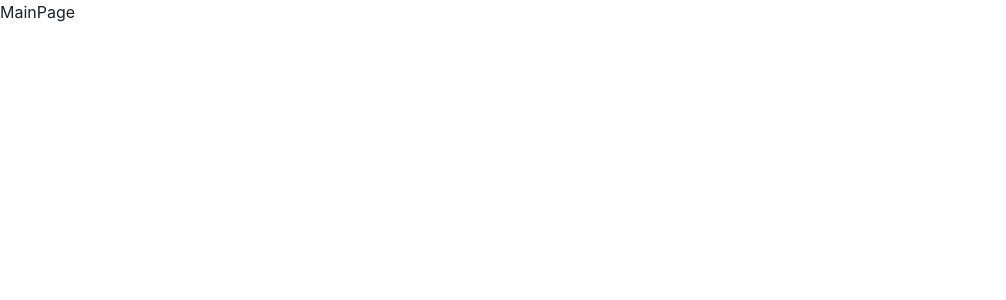
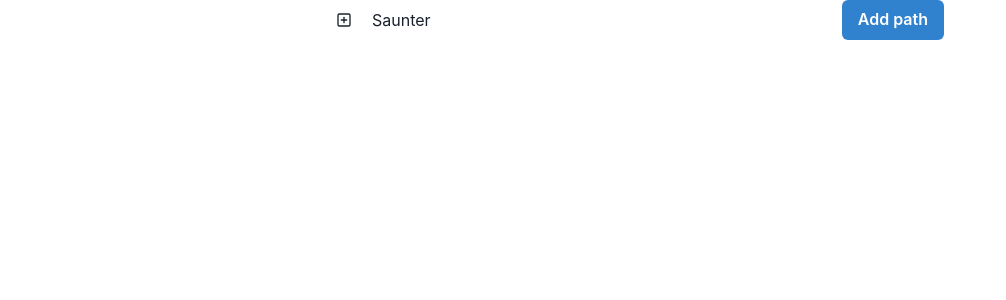
Before and after one commit to AkelaWhiteWolf/saunter, a React (Vite) app: page / in a window 1280 px wide. Shown: the top 300 px of the page, without its empty margins (0-1006 px from the left). Built offline with nearby package versions, Linux system fonts and the light colour scheme.

Commit message:
dev/all modals component added

```diff
--- a/src/App.tsx
+++ b/src/App.tsx
@@ -3,6 +3,7 @@ import { ChakraProvider } from '@chakra-ui/react';
 import { Provider } from 'react-redux';
 import { store } from 'src/redux';
 import { MainPage } from 'src/pages';
+import { AllModals } from 'src/components';
 
 export const App: React.FC = () => {
   return (
@@ -10,6 +11,7 @@ export const App: React.FC = () => {
       <ChakraProvider>
         <Provider store={store}>
           <MainPage />
+          <AllModals />
         </Provider>
       </ChakraProvider>
     </React.StrictMode>
--- /dev/null
+++ b/src/components/atoms/OpenAddPathModalButton.tsx
@@ -0,0 +1,13 @@
+import React from 'react';
+import { Button } from '@chakra-ui/react';
+import { useModalsOpenSlice } from 'src/hooks';
+
+export const OpenAddPathModelButton: React.FC = () => {
+  const { addPathModal } = useModalsOpenSlice();
+
+  return (
+    <Button colorScheme="blue" onClick={addPathModal.open}>
+      Add path
+    </Button>
+  );
+};
--- a/src/components/atoms/index.ts
+++ b/src/components/atoms/index.ts
@@ -0,0 +1 @@
+export * from './OpenAddPathModalButton';
--- a/src/components/index.ts
+++ b/src/components/index.ts
@@ -0,0 +1,4 @@
+export * from './atoms';
+export * from './molecules';
+export * from './organisms';
+export * from './templates';
--- /dev/null
+++ b/src/components/molecules/Header.tsx
@@ -0,0 +1,17 @@
+import React from 'react';
+import { HStack, Text } from '@chakra-ui/react';
+import { PlusSquareIcon } from '@chakra-ui/icons';
+import { OpenAddPathModelButton } from 'src/components';
+
+export const Header: React.FC = () => {
+  return (
+    <HStack justifyContent="space-between">
+      <HStack gap="20px">
+        <PlusSquareIcon />
+        <Text>Saunter</Text>
+      </HStack>
+
+      <OpenAddPathModelButton />
+    </HStack>
+  );
+};
--- a/src/components/molecules/index.ts
+++ b/src/components/molecules/index.ts
@@ -0,0 +1 @@
+export * from './Header';
--- a/src/components/organisms/AddPathModal.tsx
+++ b/src/components/organisms/AddPathModal.tsx
@@ -1,19 +1,25 @@
 import React from 'react';
-import { Modal, HStack, Text } from '@chakra-ui/react';
-import { CloseIcon } from '@chakra-ui/icons';
+import {
+  Modal,
+  ModalOverlay,
+  ModalContent,
+  ModalHeader,
+  ModalCloseButton,
+} from '@chakra-ui/react';
 import { useModalsOpenSlice } from 'src/hooks';
 
 export const AddPathModal: React.FC = () => {
   const { addPathModal } = useModalsOpenSlice();
-
   const { isOpen, close } = addPathModal;
 
   return (
     <Modal isOpen={isOpen} onClose={close}>
-      <HStack justifyContent="space-between">
-        <Text>Add new path</Text>
-        <CloseIcon onClick={close} />
-      </HStack>
+      <ModalOverlay />
+
+      <ModalContent>
+        <ModalHeader>Add new path</ModalHeader>
+        <ModalCloseButton />
+      </ModalContent>
     </Modal>
   );
 };
--- a/src/components/templates/index.ts
+++ b/src/components/templates/index.ts
@@ -0,0 +1 @@
+export * from './AllModals';
--- a/src/pages/MainPage.tsx
+++ b/src/pages/MainPage.tsx
@@ -1,5 +1,11 @@
 import React from 'react';
+import { Container } from '@chakra-ui/react';
+import { Header } from 'src/components';
 
 export const MainPage: React.FC = () => {
-  return <div>MainPage</div>;
+  return (
+    <Container maxW="container.sm">
+      <Header />
+    </Container>
+  );
 };
```
